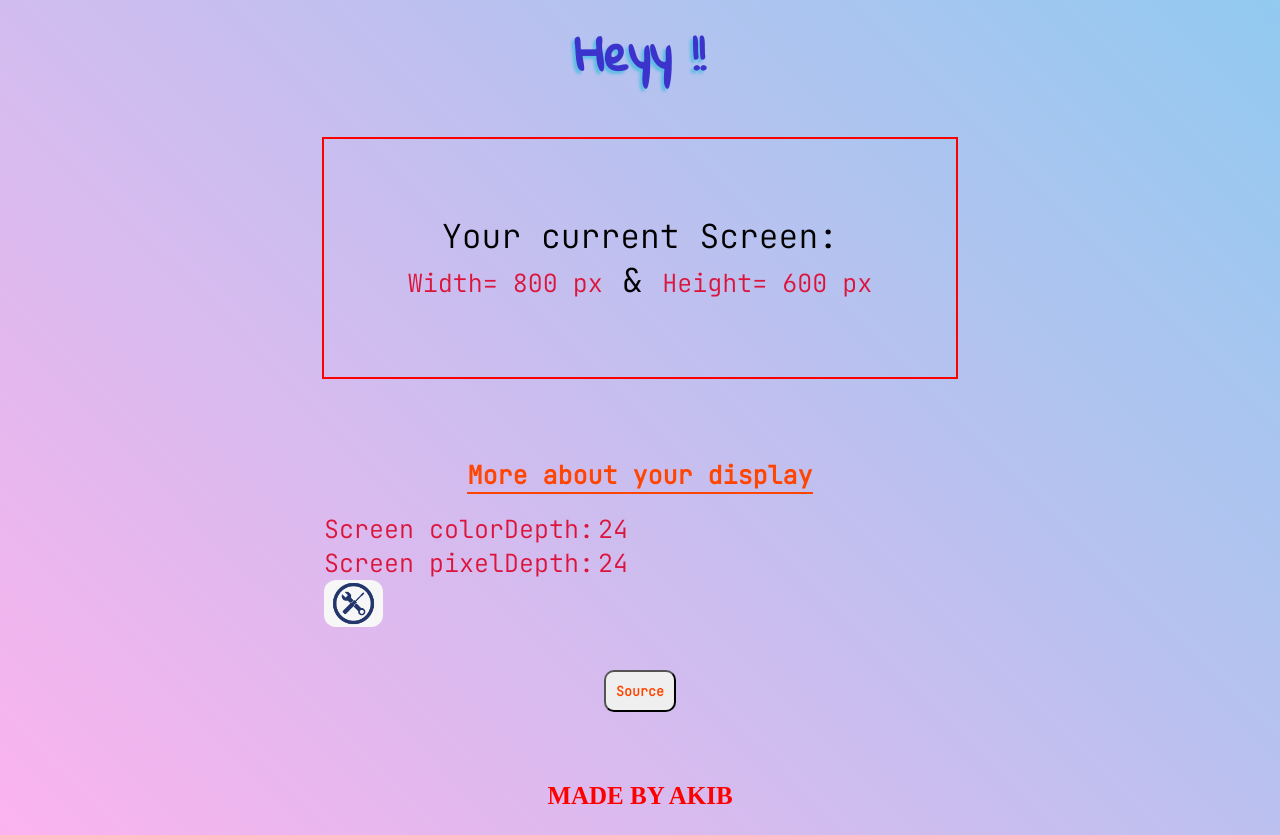
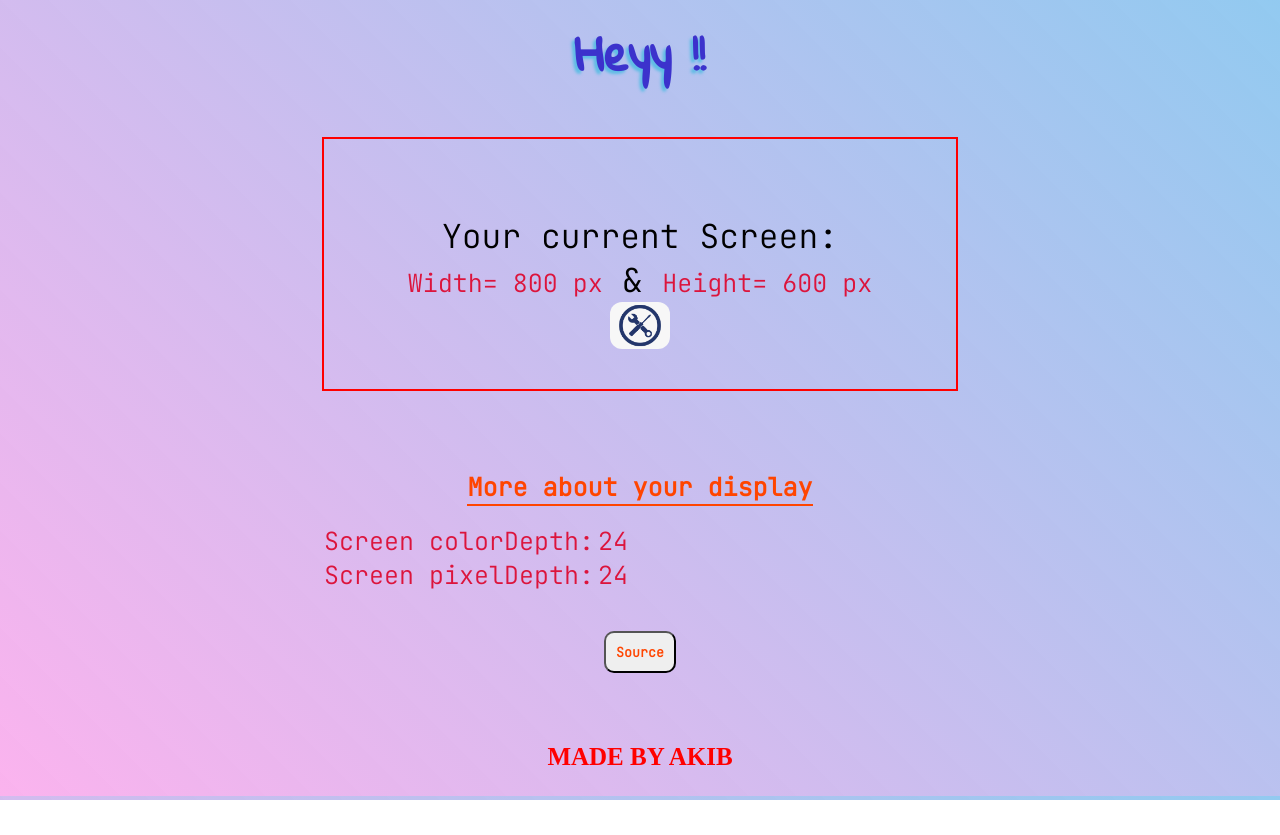
Before and after one commit to xamanakib/screensize, a plain HTML site: page index.html in a window 1280 px wide. After the commit the page ends 800 px from the top, so only its background shows below. Drawn offline with Linux system fonts and the light colour scheme.

Commit message:
Update index.html

```diff
--- a/index.html
+++ b/index.html
@@ -63,12 +63,17 @@
         font-family: 'JetBrains Mono', monospace;
         color: crimson;
     }
+
     img {
         height: 47px;
         border-radius: 12px;
     }
 
-    .button{
+
+
+
+
+    .button {
         width: fit-content;
         margin: auto;
     }
@@ -85,7 +90,8 @@
         animation: all .3s ease-in;
 
     }
-    .btn:hover{
+
+    .btn:hover {
         transform: scale(.95);
         background-color: rgb(248, 232, 232);
     }
@@ -97,41 +103,50 @@
         font-size: 25px;
         font-weight: 800;
     }
+
+
     @media only screen and (max-width: 967px) {
-        .size p{
+        .size p {
             width: 100%;
             font-size: 25px;
         }
-        .more{
+
+        .more {
             max-width: 100%;
 
         }
-        .more h3{
+
+        .more h3 {
             font-size: 22px;
         }
-        .M-text{
+
+        .M-text {
             font-size: 20px;
         }
-        .container{
+
+        .container {
             height: fit-content;
         }
+
+
     }
 </style>
 
 <body oncontextmenu="return false">
     <div class="container">
         <h1>Heyy !!</h1>
+
         <div class="size">
             <p>Your current Screen: <br>
-                <span id="FirstInp"  class="M-text" >Width =...</span> &
-                <span id="SecondInp" class="M-text" >Height=...</span>
+                <span id="FirstInp" class="M-text">Width =...</span> &
+                <span id="SecondInp" class="M-text">Height=...</span><br>
+                <span class="img" id="run"><img src="BG.png" alt=""></span>
             </p>
         </div>
         <div class="more">
             <h3>More about your display</h3> <br>
             <span class="M-text">Screen colorDepth:</span> <span id="thirdInp" class="M-text">...</span> <br>
-            <span class="M-text">Screen pixelDepth:</span> <span id="fourthInp" class="M-text">...</span><br>
-                <span class="img" id="run"><img src="BG.png" alt=""></span>
+            <span class="M-text">Screen pixelDepth:</span> <span id="fourthInp" class="M-text">...</span>
         </div>
         <div class="button">
             <button id="bgnBtn" onclick="promptMe()" class="btn">Source</button>
@@ -139,6 +154,7 @@
         <footer>
             <p> MADE BY AKIB</p>
         </footer>
+
     </div>
 
 </body>
```
